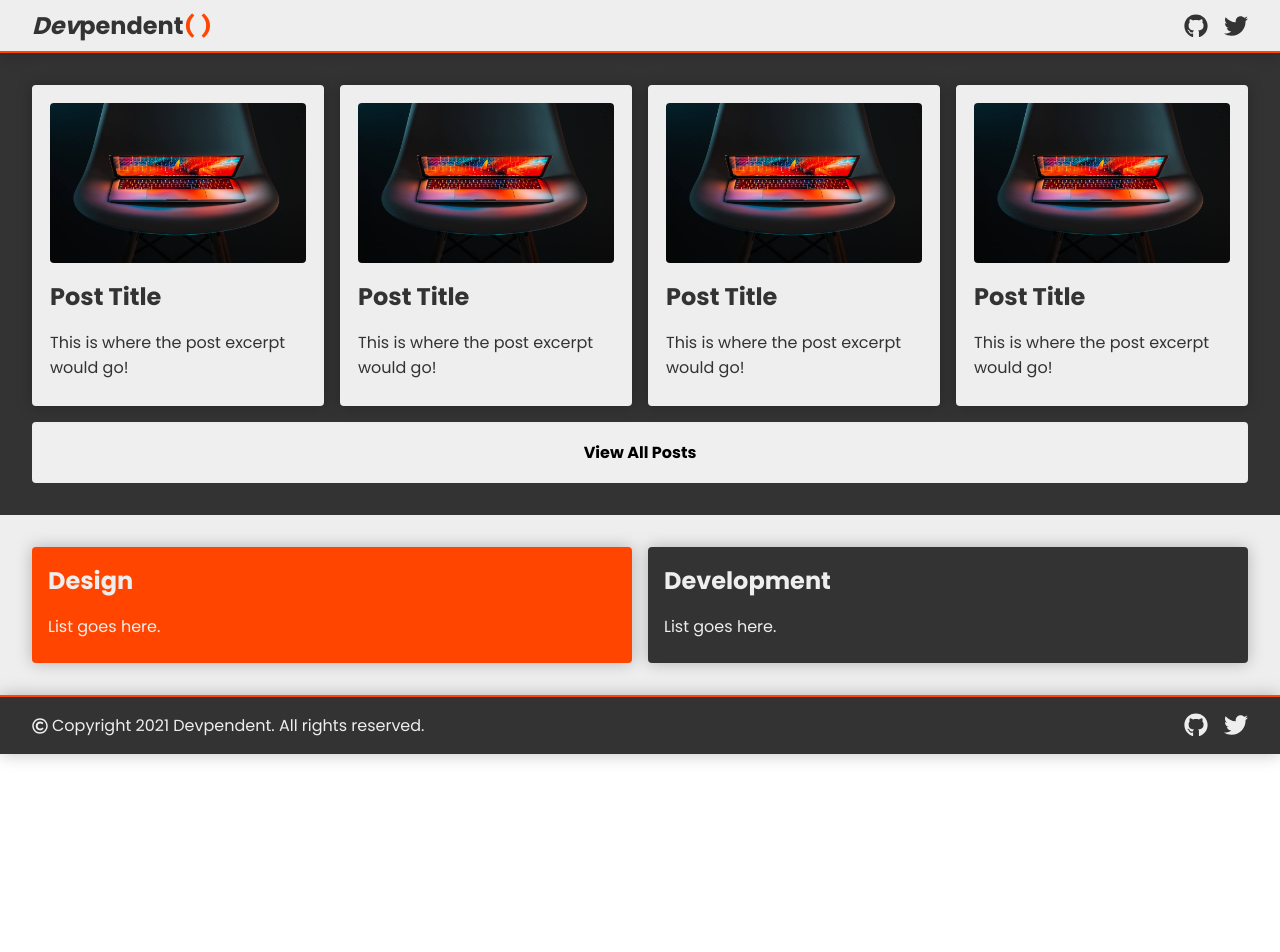
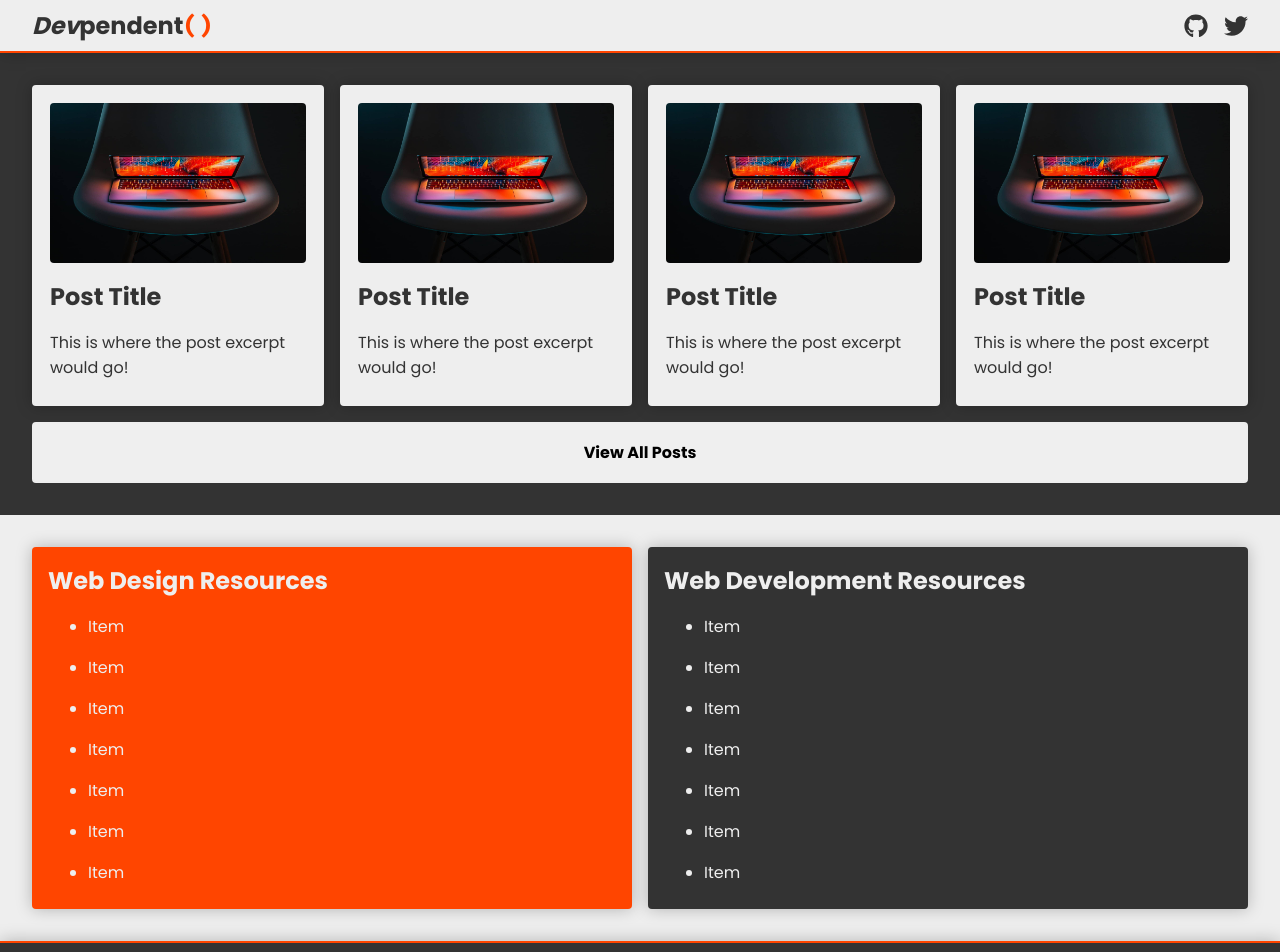
Before and after one commit to VargaAaron-FS/devpendent, a React (Create React App) app: page / in a window 1280 px wide. Shown: the top 952 px of the page. Before the commit the page ends 800 px from the top, so only its background shows below. Built offline with nearby package versions, Linux system fonts and the light colour scheme.

Commit message:
updated resource lists

```diff
--- a/src/components/DesignResourceListCard.js
+++ b/src/components/DesignResourceListCard.js
@@ -3,8 +3,16 @@ import styled from "styled-components";
 export default function DesignResourceListCard() {
   return (
     <ListContainer>
-      <H2>Design</H2>
-      <ExcerptPar>List goes here.</ExcerptPar>
+      <H2>Web Design Resources</H2>
+      <List>
+        <ListItem>Item</ListItem>
+        <ListItem>Item</ListItem>
+        <ListItem>Item</ListItem>
+        <ListItem>Item</ListItem>
+        <ListItem>Item</ListItem>
+        <ListItem>Item</ListItem>
+        <ListItem>Item</ListItem>
+      </List>
     </ListContainer>
   );
 }
@@ -24,7 +32,15 @@ const H2 = styled.h2`
   font-size: 1.5rem;
 `;
 
-const ExcerptPar = styled.p`
+const List = styled.ul`
+  color: #eee;
+  margin: 0;
+  display: flex;
+  flex-direction: column;
+  row-gap: 1rem;
+`;
+
+const ListItem = styled.li`
   color: #eee;
   margin: 0;
 `;
--- a/src/components/DevResourceListCard.js
+++ b/src/components/DevResourceListCard.js
@@ -3,8 +3,16 @@ import styled from "styled-components";
 export default function DevResourceListCard() {
   return (
     <ListContainer>
-      <H2>Development</H2>
-      <ExcerptPar>List goes here.</ExcerptPar>
+      <H2>Web Development Resources</H2>
+      <List>
+        <ListItem>Item</ListItem>
+        <ListItem>Item</ListItem>
+        <ListItem>Item</ListItem>
+        <ListItem>Item</ListItem>
+        <ListItem>Item</ListItem>
+        <ListItem>Item</ListItem>
+        <ListItem>Item</ListItem>
+      </List>
     </ListContainer>
   );
 }
@@ -24,7 +32,15 @@ const H2 = styled.h2`
   font-size: 1.5rem;
 `;
 
-const ExcerptPar = styled.p`
+const List = styled.ul`
+  color: #eee;
+  margin: 0;
+  display: flex;
+  flex-direction: column;
+  row-gap: 1rem;
+`;
+
+const ListItem = styled.li`
   color: #eee;
   margin: 0;
 `;
```
